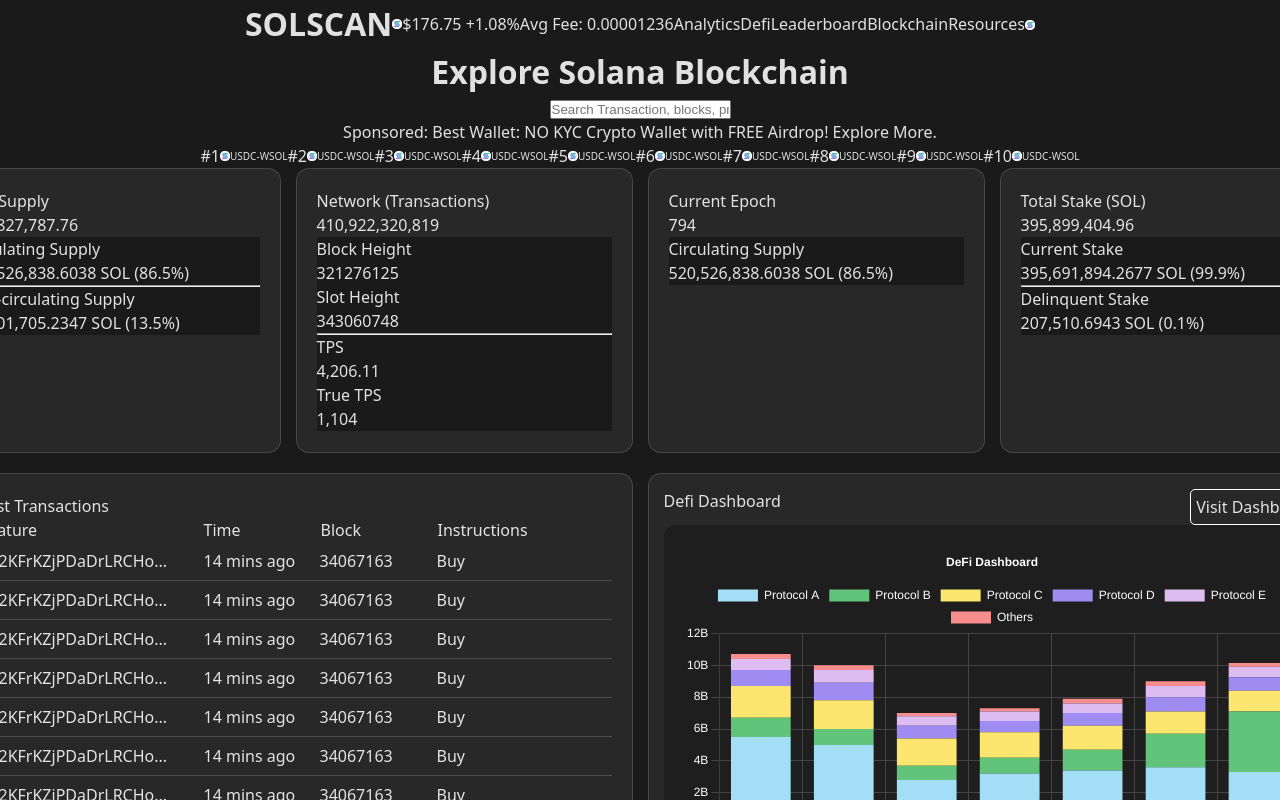
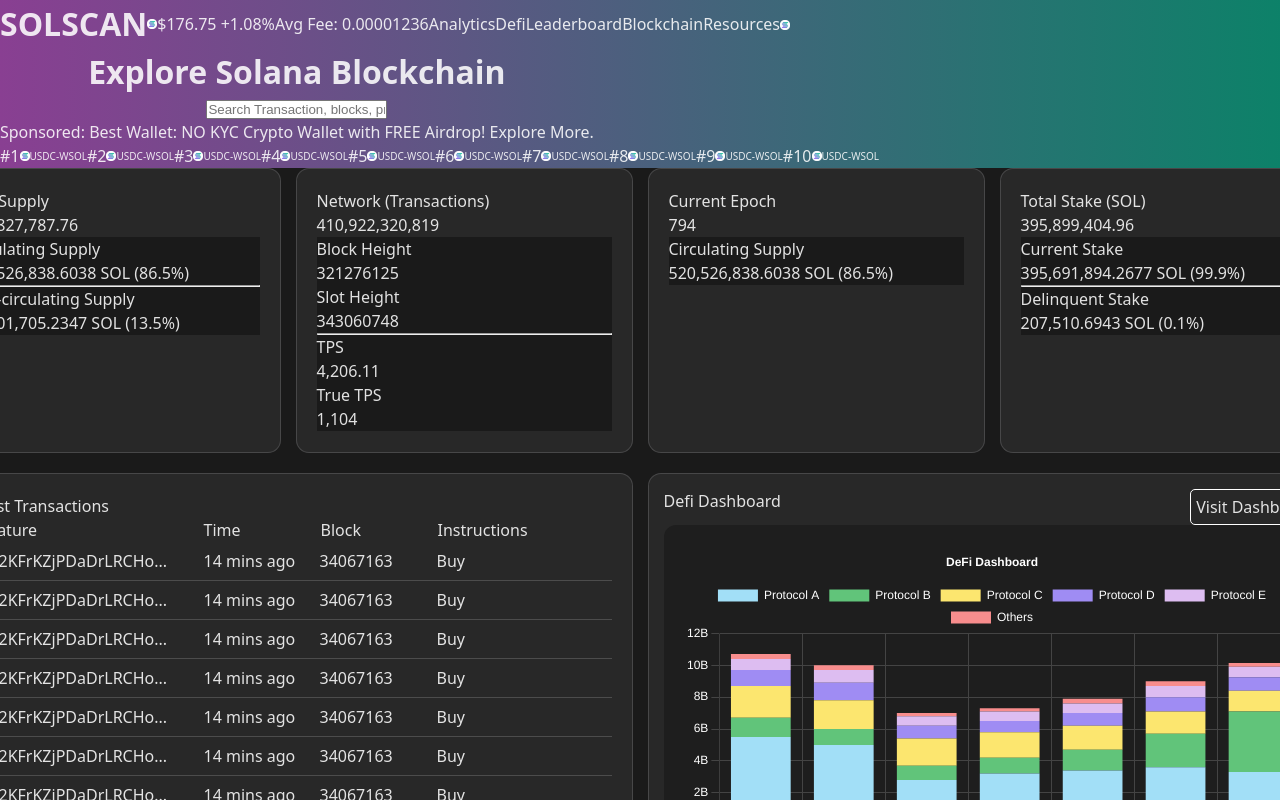
Before and after one commit to paqsa/solscan-clone, a React (Vite) app: page / in a window 1280 px wide. Shown: the top 800 px of the page. Built offline with nearby package versions, Linux system fonts and the light colour scheme.

Commit message:
main content style

```diff
--- a/src/App.css
+++ b/src/App.css
@@ -44,3 +44,16 @@
   justify-content: center;
   flex-direction: row;
 }
+
+.solanaStartContentBackground {
+  background: linear-gradient(90deg, #893f92, rgba(0, 232, 183, .5));
+  display: flex;
+  justify-content: center;
+}
+
+.contentStartOfFirst {
+  width: 1393px;
+  display: flex;
+  flex-direction: column;
+  align-items: flex-start;
+}
--- a/src/App.jsx
+++ b/src/App.jsx
@@ -14,8 +14,11 @@
 
   return (
     <div className='mainContent'>
-      <Header></Header>
-      <Explore></Explore>
+
+      <div className='solanaStartContentBackground'>
+        <div className='contentStartOfFirst'>
+          <Header></Header>
+          <Explore></Explore>
 
       <div className='topMarketsContainer'>
         {topMarketsNumber.map((topMarketsNumber) => {
@@ -28,8 +31,11 @@
         })}
       </div>
 
+      </div>
+       </div>
 
       <SolanaInformation></SolanaInformation>
+
     </div>
   )
 }
```
